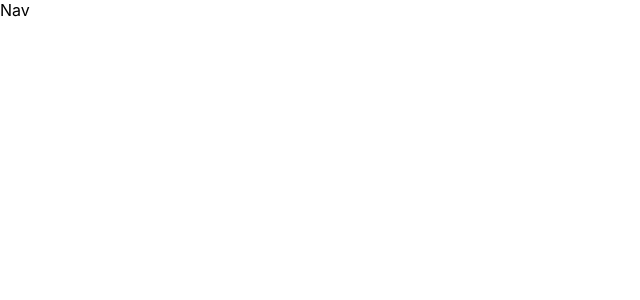
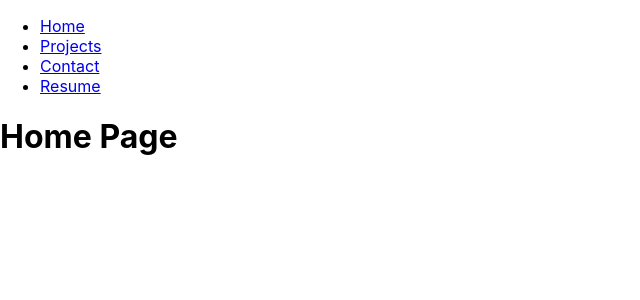
Before and after one commit to KeeslingB/react-portfolio, a React (Create React App) app: page /home in a window 1280 px wide. Shown: the top 300 px of the page, without its empty margins (0-640 px from the left). Built offline with nearby package versions, Linux system fonts and the light colour scheme.

Commit message:
setting up browser router within app

```diff
--- a/package.json
+++ b/package.json
@@ -8,6 +8,7 @@
     "@testing-library/user-event": "^13.5.0",
     "react": "^18.3.1",
     "react-dom": "^18.3.1",
+    "react-router-dom": "^6.28.0",
     "react-scripts": "5.0.1",
     "web-vitals": "^2.1.4"
   },
--- a/src/App.js
+++ b/src/App.js
@@ -1,9 +1,16 @@
 import "./App.css";
+import { Routes, Route } from "react-router-dom";
 import Header from "./components/Header";
+import Home from "./pages/Home";
+import About from "./pages/About";
 function App() {
   return (
     <>
       <Header />
+      <Routes>
+        <Route path="/home" element={<Home />} />
+        <Route path="/home" element={<About />} />
+      </Routes>
     </>
   );
 }
--- a/src/components/Nav.jsx
+++ b/src/components/Nav.jsx
@@ -1,3 +1,22 @@
+import { Link } from "react-router-dom";
+
 export default function Nav() {
-  return <>Nav</>;
+  return (
+    <>
+      <ul>
+        <li>
+          <Link to="/">Home</Link>
+        </li>
+        <li>
+          <Link to="/projects">Projects</Link>
+        </li>
+        <li>
+          <Link to="/contact">Contact</Link>
+        </li>
+        <li>
+          <Link to="/resume">Resume</Link>
+        </li>
+      </ul>
+    </>
+  );
 }
--- a/src/index.js
+++ b/src/index.js
@@ -1,13 +1,16 @@
-import React from 'react';
-import ReactDOM from 'react-dom/client';
-import './index.css';
-import App from './App';
-import reportWebVitals from './reportWebVitals';
+import React from "react";
+import ReactDOM from "react-dom/client";
+import "./index.css";
+import App from "./App";
+import reportWebVitals from "./reportWebVitals";
+import { BrowserRouter } from "react-router-dom";
 
-const root = ReactDOM.createRoot(document.getElementById('root'));
+const root = ReactDOM.createRoot(document.getElementById("root"));
 root.render(
   <React.StrictMode>
-    <App />
+    <BrowserRouter>
+      <App />
+    </BrowserRouter>
   </React.StrictMode>
 );
 
--- a/src/pages/About.jsx
+++ b/src/pages/About.jsx
@@ -1,3 +1,3 @@
 export default function About() {
-  return <>About</>;
+  return <h1>About Page</h1>;
 }
--- a/src/pages/Contact.jsx
+++ b/src/pages/Contact.jsx
@@ -1,3 +1,3 @@
 export default function Contact() {
-  return <></>;
+  return <h1>Contact</h1>;
 }
--- /dev/null
+++ b/src/pages/Home.jsx
@@ -0,0 +1,7 @@
+export default function Home() {
+  return (
+    <>
+      <h1>Home Page</h1>
+    </>
+  );
+}
--- a/src/pages/Projects.jsx
+++ b/src/pages/Projects.jsx
@@ -1,3 +1,3 @@
 export default function Projects() {
-  return <>Projects</>;
+  return <h1>Projects</h1>;
 }
--- a/src/pages/Resume.jsx
+++ b/src/pages/Resume.jsx
@@ -1,3 +1,3 @@
 export default function Resume() {
-  return <></>;
+  return <h1>Resume</h1>;
 }
```
Also changed, not shown: 1 other file (tests, documents, lock files or other folders).
